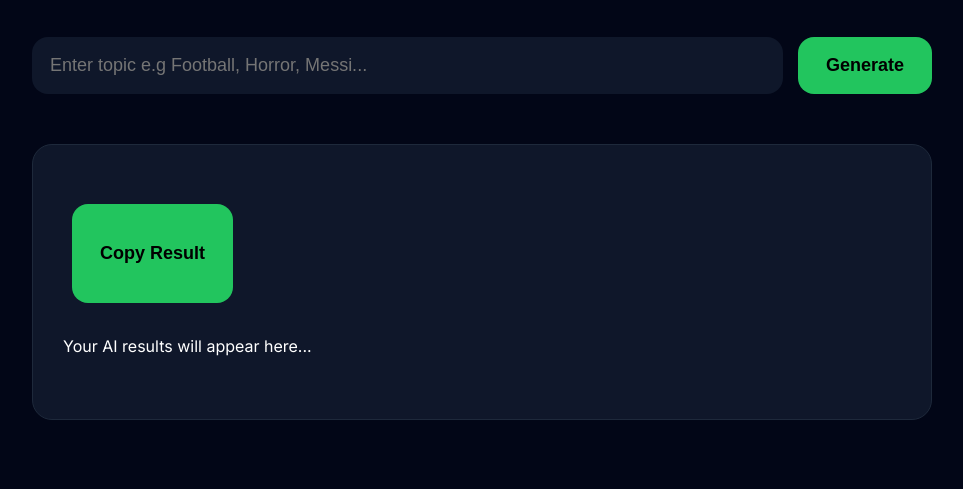
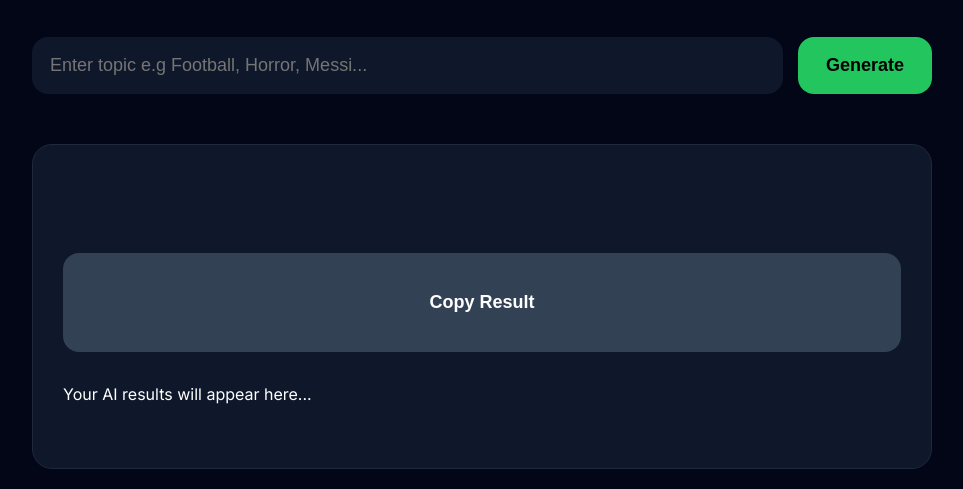
Before and after one commit to oyeleyeoyebisi7-max/creatormind-ai, a plain HTML site: page Index.html in a window 1280 px wide. Shown: the part 348-837 px from the top of the page, without its empty margins (158-1121 px from the left). Before the commit the page ends 800 px from the top, so only its background shows below. Drawn offline with Linux system fonts and the light colour scheme.

Commit message:
Update Style.css

```diff
--- a/Style.css
+++ b/Style.css
@@ -116,3 +116,9 @@ opacity:1;
 opacity:0.4;
 }
 }
+.copy-btn{
+margin-top:20px;
+width:100%;
+background:#334155;
+color:white;
+}
```
